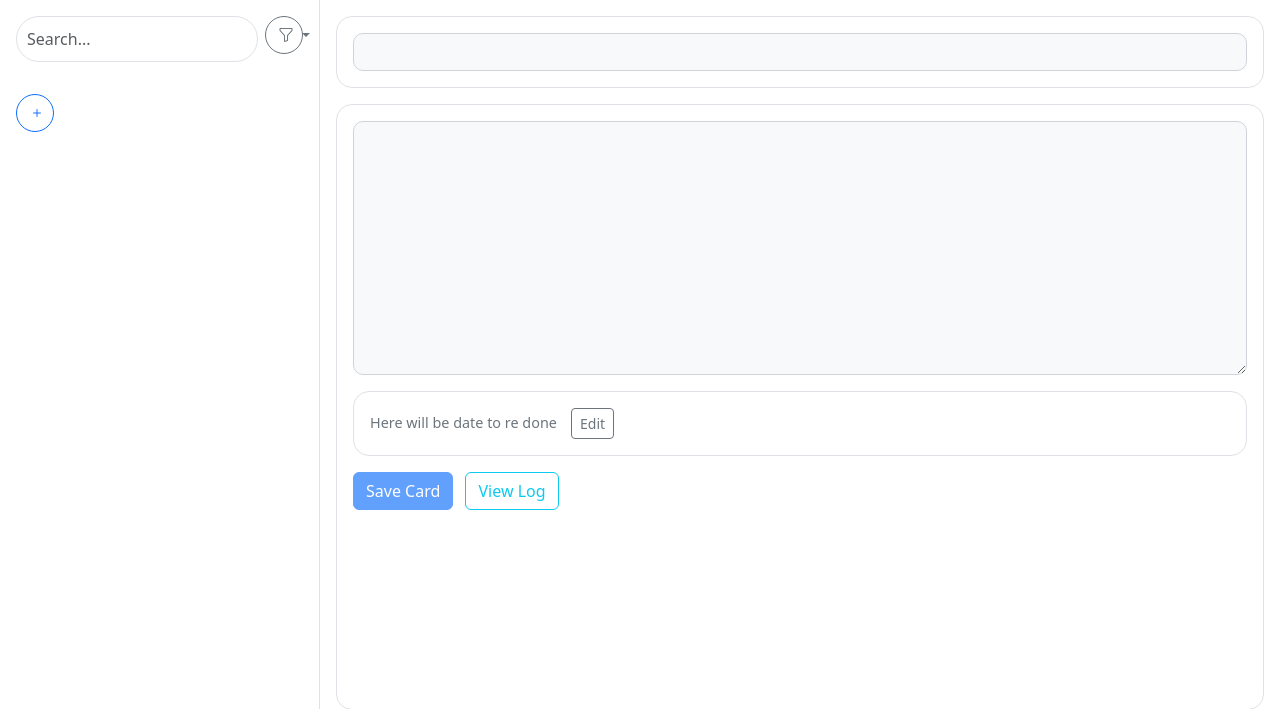
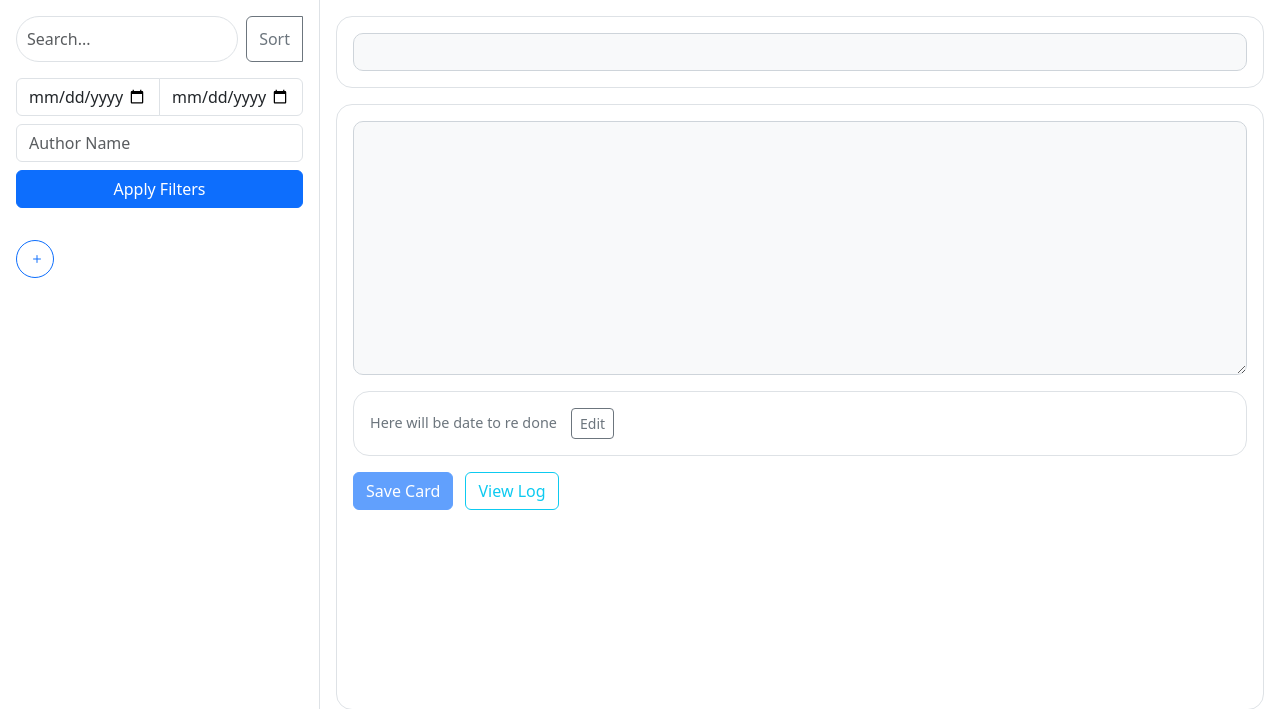
Before and after one commit to AlexBaurer/drtool, a FastAPI app: page / in a window 1280 px wide. Shown: the top 709 px of the page. Run offline with FastAPI, Linux system fonts and the light colour scheme; data that the repository does not hold is empty.

Commit message:
change index.html, add filters

```diff
--- a/templates/index.html
+++ b/templates/index.html
@@ -18,17 +18,26 @@
             <div class="col-md-4 col-lg-3 p-3 border-end">
                 <div class="input-group mb-3">
                     <input type="text" id="searchInput" class="form-control rounded-pill" placeholder="Search..." aria-label="Search">
-                    <div class="btn-group">
-                        <button class="btn btn-outline-secondary rounded-circle ms-2 dropdown-toggle" type="button" data-bs-toggle="dropdown" aria-expanded="false" style="width: 38px; height: 38px;" aria-label="Filter">
-                            <i class="bi bi-funnel"></i>
+                    <div class="btn-group ms-2">
+                    <!-- Кнопка Sort -->
+                        <button class="btn btn-outline-secondary" type="button" data-bs-toggle="dropdown" aria-expanded="false" aria-label="Sort">
+                            Sort
                         </button>
                         <ul class="dropdown-menu">
-                            <li><button class="dropdown-item" id="filterDate">By Date</button></li>
-                            <li><button class="dropdown-item" id="filterAuthor">By Author</button></li>
-                            <li><button class="dropdown-item" id="filterAlphabet">By Alphabet</button></li>
-                            <li><button class="dropdown-item" id="filterOverdue">Overdue First</button></li>
+                            <li><button class="dropdown-item" id="sortByDate">By Date</button></li>
+                            <li><button class="dropdown-item" id="sortByAuthor">By Author</button></li>
+                            <li><button class="dropdown-item" id="sortByAlphabet">By Alphabet</button></li>
+                            <li><button class="dropdown-item" id="sortByOverdue">Overdue First</button></li>
                         </ul>
                     </div>
+                    </div>
+                <div class="mb-3">
+                    <div class="input-group mb-2">
+                        <input type="date" id="startDateFilter" class="form-control" placeholder="Start Date" aria-label="Start Date">
+                        <input type="date" id="endDateFilter" class="form-control" placeholder="End Date" aria-label="End Date">
+                    </div>
+                    <input type="text" id="authorFilter" class="form-control mb-2" placeholder="Author Name" aria-label="Author Name">
+                    <button class="btn btn-primary w-100" id="applyFiltersButton" aria-label="Apply Filters">Apply Filters</button>
                 </div>
                 <div class="d-flex flex-column gap-3 mb-3" id="cardList">
                     {% for card in cards %}
```
